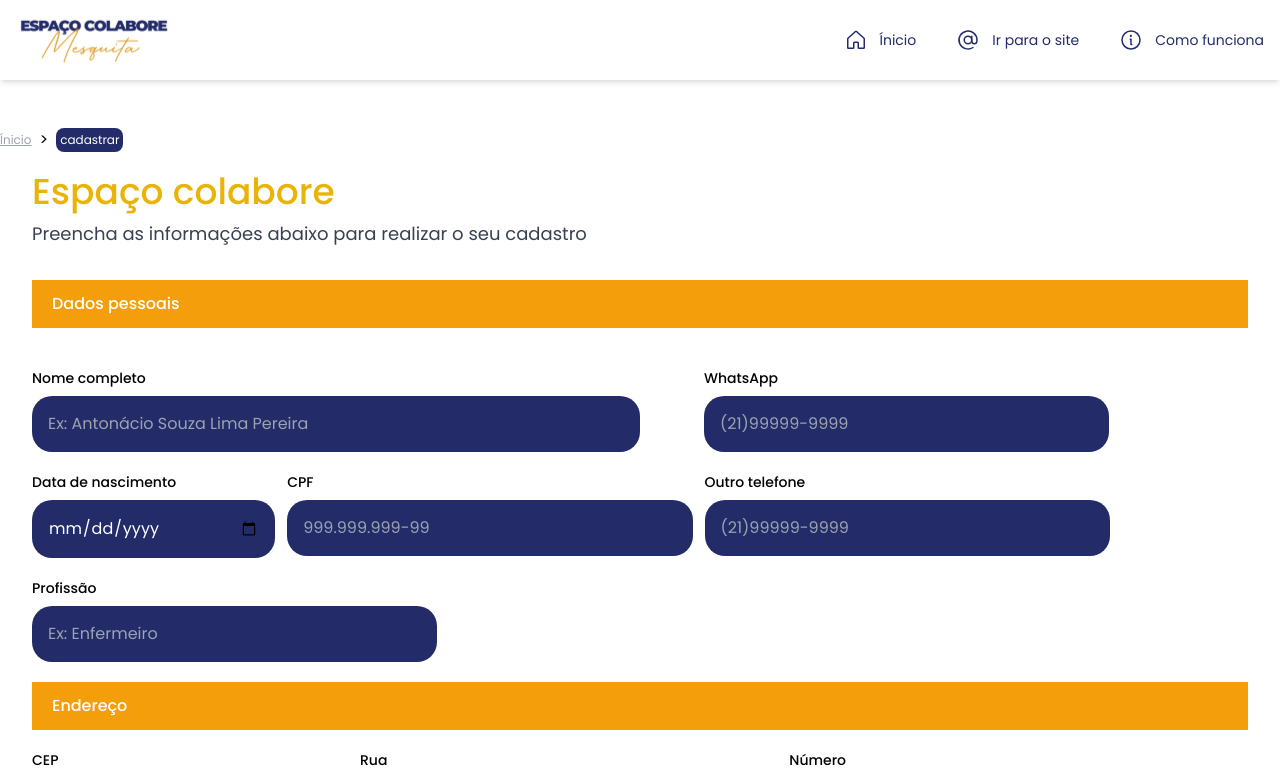
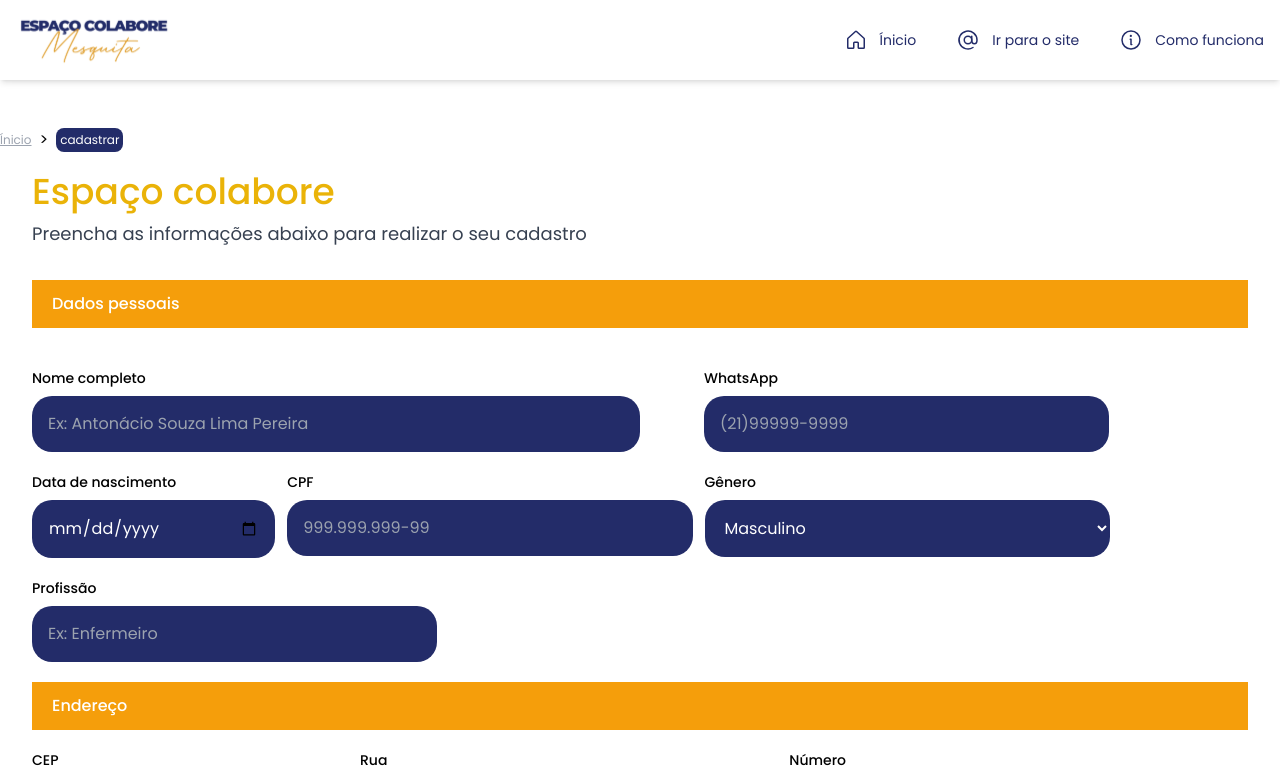
Before and after one commit to DesenvolvimentoCCS-PMM/colabore-usuario, a Next.js app: page /cadastro in a window 1280 px wide. Shown: the top 776 px of the page. Built offline with nearby package versions, Linux system fonts and the light colour scheme.

Commit message:
refactor: remove other number field and add gender field in register form

```diff
--- a/src/app/cadastro/SignupForm.tsx
+++ b/src/app/cadastro/SignupForm.tsx
@@ -11,14 +11,17 @@ import { useRouter } from "next/navigation";
 import { useState } from "react";
 import { notifyError, notifySuccess } from "@/components/Toast";
 import { Button } from "@/components/buttons/DefaultButton";
-import { doc, setDoc } from "firebase/firestore";
+import { collection, doc, getDoc, getDocs, setDoc } from "firebase/firestore";
 import InputMask from "react-input-mask";
-import { createUserWithEmailAndPassword, sendEmailVerification } from "firebase/auth";
+import {
+  createUserWithEmailAndPassword,
+  sendEmailVerification,
+} from "firebase/auth";
 
 const isValidCPF = (cpf: string) => {
-  cpf = cpf.replace(/[^\d]+/g, '');
+  cpf = cpf.replace(/[^\d]+/g, "");
 
-  if (cpf === '' || cpf.length !== 11) {
+  if (cpf === "" || cpf.length !== 11) {
     return false;
   }
 
@@ -101,7 +104,7 @@ const signupSchema = z
         message: "CPF inválido",
       }),
     birthDate: z.string().nonempty("*A data de nascimento é obrigatória"),
-    otherPhone: z.string(),
+    gender: z.string().nonempty("*O gênero é obrigatório!"),
     profession: z.string().nonempty("*A profissão é obrigatória!"),
     password: z
       .string()
@@ -131,10 +134,10 @@ const signupSchema = z
       }),
     }),
   })
-  .refine((fields) => fields.whatsapp !== fields.otherPhone, {
-    message: "Os números de telefone devem ser diferentes!",
-    path: ["otherPhone"],
-  })
+  // .refine((fields) => fields.whatsapp !== fields.otherPhone, {
+  //   message: "Os números de telefone devem ser diferentes!",
+  //   path: ["otherPhone"],
+  // })
   .refine((fields) => fields.password === fields.passwordConfirmation, {
     message: "As senhas devem ser iguais!",
     path: ["passwordConfirmation"],
@@ -184,7 +187,11 @@ export function SignupForm() {
 
   const signupUser = async (data: signupSchemaType) => {
     try {
-      const userCredential = await createUserWithEmailAndPassword(auth, data.email, data.password);
+      const userCredential = await createUserWithEmailAndPassword(
+        auth,
+        data.email,
+        data.password
+      );
       const user = userCredential.user;
 
       // Enviar o email de verificação
@@ -203,7 +210,7 @@ export function SignupForm() {
     }
   };
 
-  const registerUser = async (allData: any, id:string) => {
+  const registerUser = async (allData: any, id: string) => {
     try {
       const { passwordConfirmation, password, ...data } = allData;
       await setDoc(doc(db, "users", id), data);
@@ -216,7 +223,6 @@ export function SignupForm() {
       notifyError("Ops! Algo deu errado. Tente novamente mais tarde.");
     }
   };
-
 
   const onSubmit: SubmitHandler<signupSchemaType> = (data) => {
     signupUser(data);
@@ -356,28 +362,29 @@ export function SignupForm() {
             )}
           </div>
 
-          {/* OTHER NUMBER */}
+          {/* GENDER */}
           <div className="flex flex-col w-full sm:w-1/3 gap-y-2">
             <label
-              htmlFor="otherPhone"
+              htmlFor="gender"
               className={`text-sm font-medium ${
-                errors.otherPhone ? "text-red-500" : ""
+                errors.gender ? "text-red-500" : ""
               } `}
             >
-              Outro telefone
+              Gênero
             </label>
-            <InputMask
-              placeholder="(21)99999-9999"
-              {...register("otherPhone")}
+            <select
+              {...register("gender")}
               className={`bg-blueCol text-white p-4 rounded-[20px] text-sm outline-none w-full} sm:text-base`}
-              mask="(99)99999-9999"
-              inputRef={(inputProps: any) => (
-                <input {...inputProps} type="tel" />
-              )}
-            />
-            {errors.otherPhone && (
+            >
+              <option selected value={"masc"}>
+                Masculino
+              </option>
+              <option value={"fem"}>Feminino</option>
+              <option value={"other"}>Outro</option>
+            </select>
+            {errors.gender && (
               <small className="text-red-500 text-[10px] ml-2">
-                {errors.otherPhone.message}
+                {errors.gender.message}
               </small>
             )}
           </div>
```
